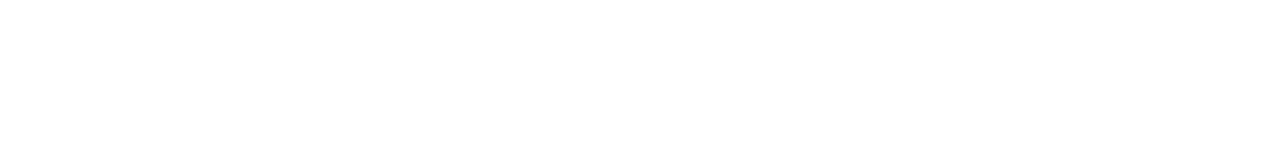
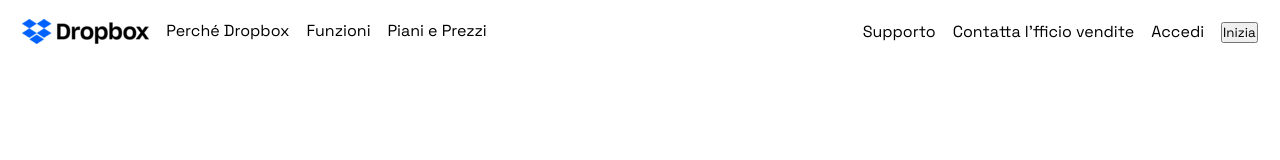
Before and after one commit to Michael-Bombini/htmlcss-dropbox, a plain HTML site: page index.html in a window 1280 px wide. Drawn offline with Linux system fonts and the light colour scheme.

Commit message:
Creation of navbar + Styles

```diff
--- a/css/style.css
+++ b/css/style.css
@@ -2,4 +2,28 @@
     margin: 0;
     padding: 0;
     box-sizing: border-box;
+    font-family: 'Space Grotesk', sans-serif;
 }
+
+ul li {
+    list-style-type: none;
+}
+
+
+nav {
+    padding: 1.2rem 1rem;
+    display: flex;
+    justify-content: space-between;
+    align-items: center;
+
+
+}
+
+nav .nav-left ul li , nav .nav-right ul li {
+    display: inline-block;
+    padding: 0 0.4rem;
+}
+
+.logo {
+    vertical-align: middle;
+}
--- a/index.html
+++ b/index.html
@@ -6,8 +6,32 @@
     <meta name="viewport" content="width=device-width, initial-scale=1.0">
     <title>Document</title>
     <link rel="stylesheet" href="css/style.css">
+    <link rel="preconnect" href="https://fonts.googleapis.com">
+    <link rel="preconnect" href="https://fonts.gstatic.com" crossorigin>
+    <link href="https://fonts.googleapis.com/css2?family=Space+Grotesk:wght@400;700&display=swap" rel="stylesheet">
 </head>
 <body>
 
+    <nav>
+        <div class="nav-left">
+
+            <ul>
+                <li><img class="logo" src="img/logo-small.png" alt="logo dropbox"></li>
+                <li>Perché Dropbox</li>
+                <li>Funzioni</li>
+                <li>Piani e Prezzi</li>
+            </ul>
+        </div>
+        <div class="nav-right">
+            <ul>
+                <li>Supporto</li>
+                <li>Contatta l'fficio vendite</li>
+                <li>Accedi</li>
+                <li><button>Inizia</button></li>
+            </ul>
+
+        </div>
+    </nav>
+
 </body>
 </html>
```
